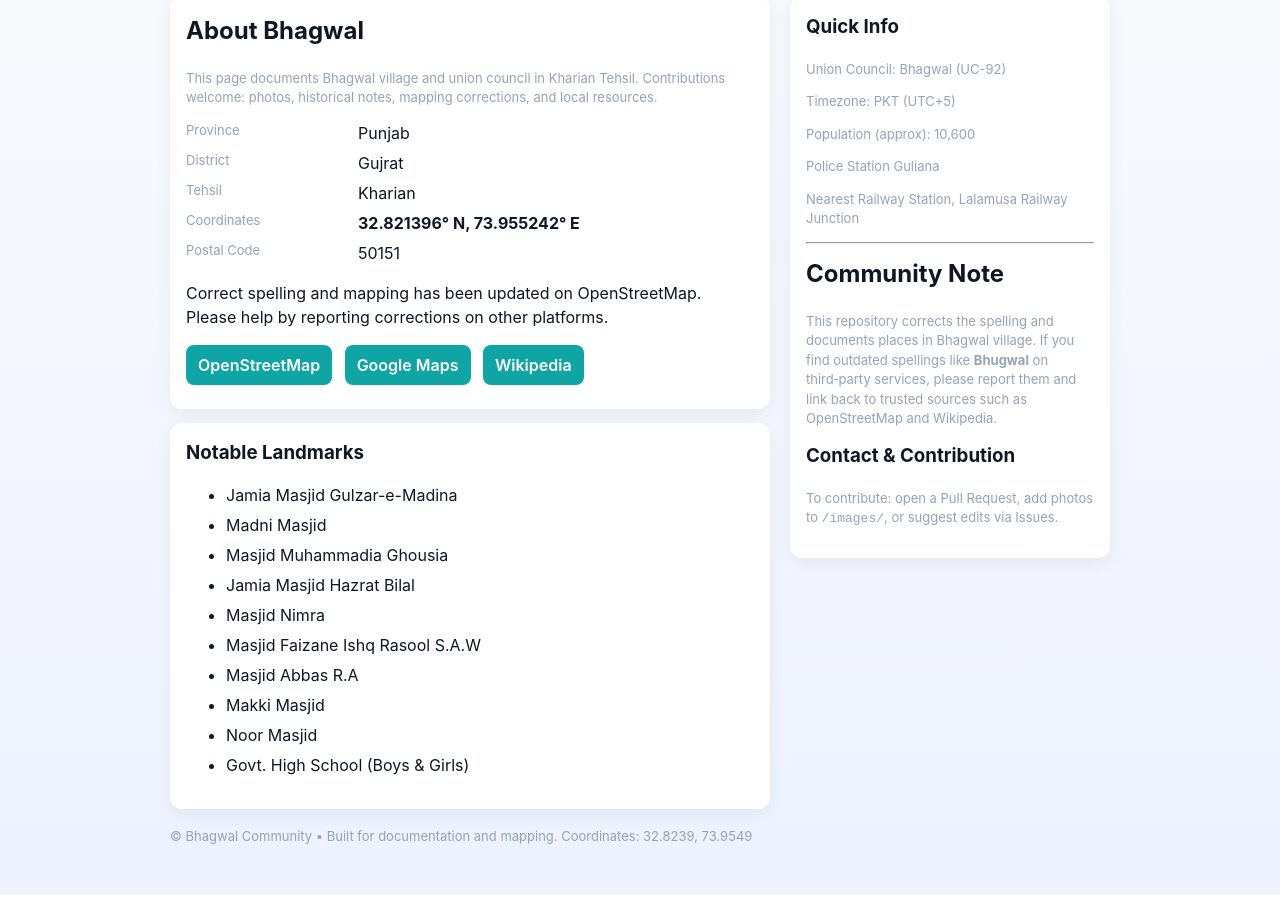
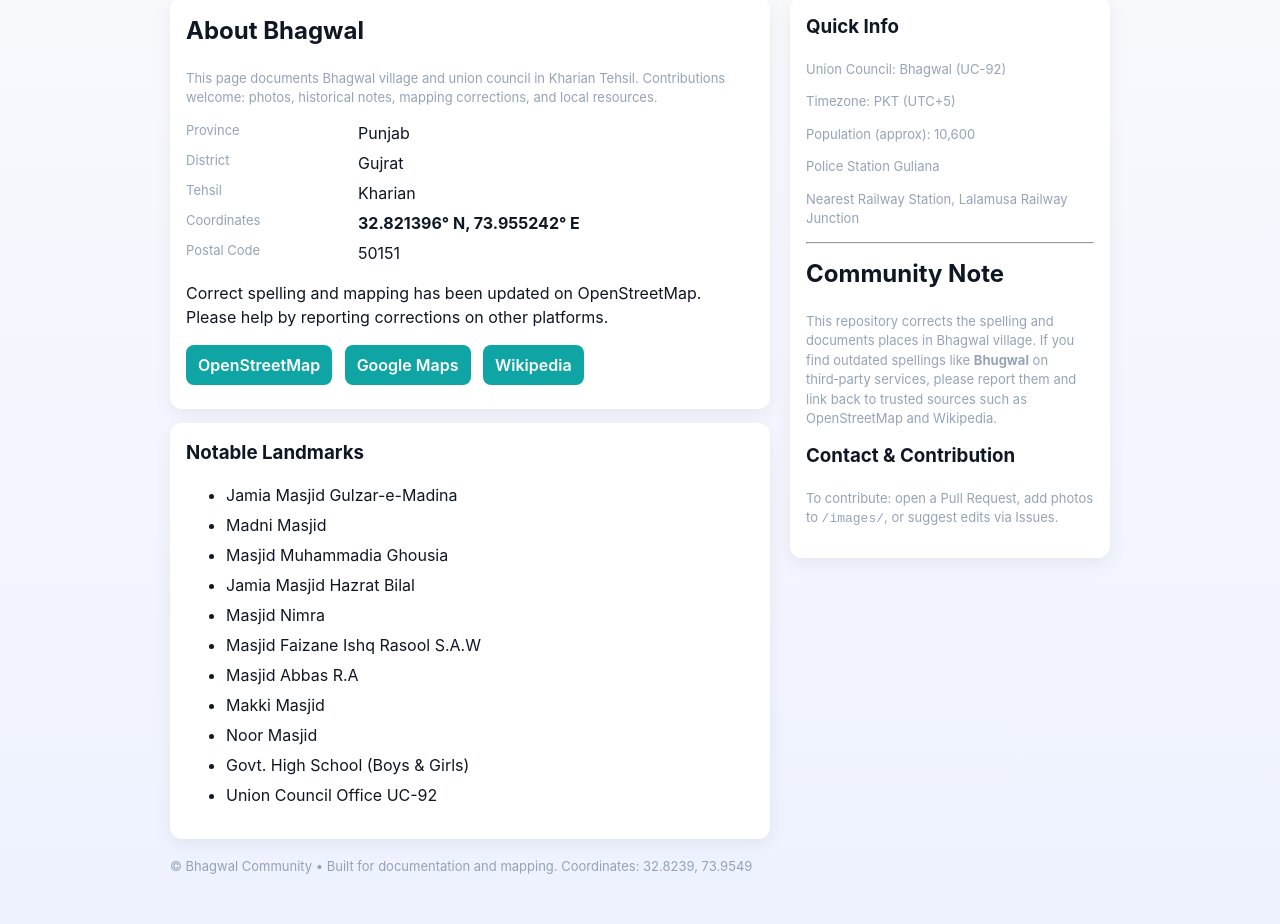
Before and after one commit to Murshad87/Bhagwal, a plain HTML site: page index.html in a window 1280 px wide. Shown: the part 135-1059 px from the top of the page. Before the commit the page ends 1029 px from the top, so only its background shows below. Drawn offline with Linux system fonts and the light colour scheme.

Commit message:
Update index.html

```diff
--- a/index.html
+++ b/index.html
@@ -100,6 +100,7 @@
            <li>Makki Masjid</li>
             <li>Noor Masjid</li>
             <li>Govt. High School (Boys &amp; Girls)</li>
+            <li>Union Council Office UC-92</li>
           </ul>
         </div>
 
```
